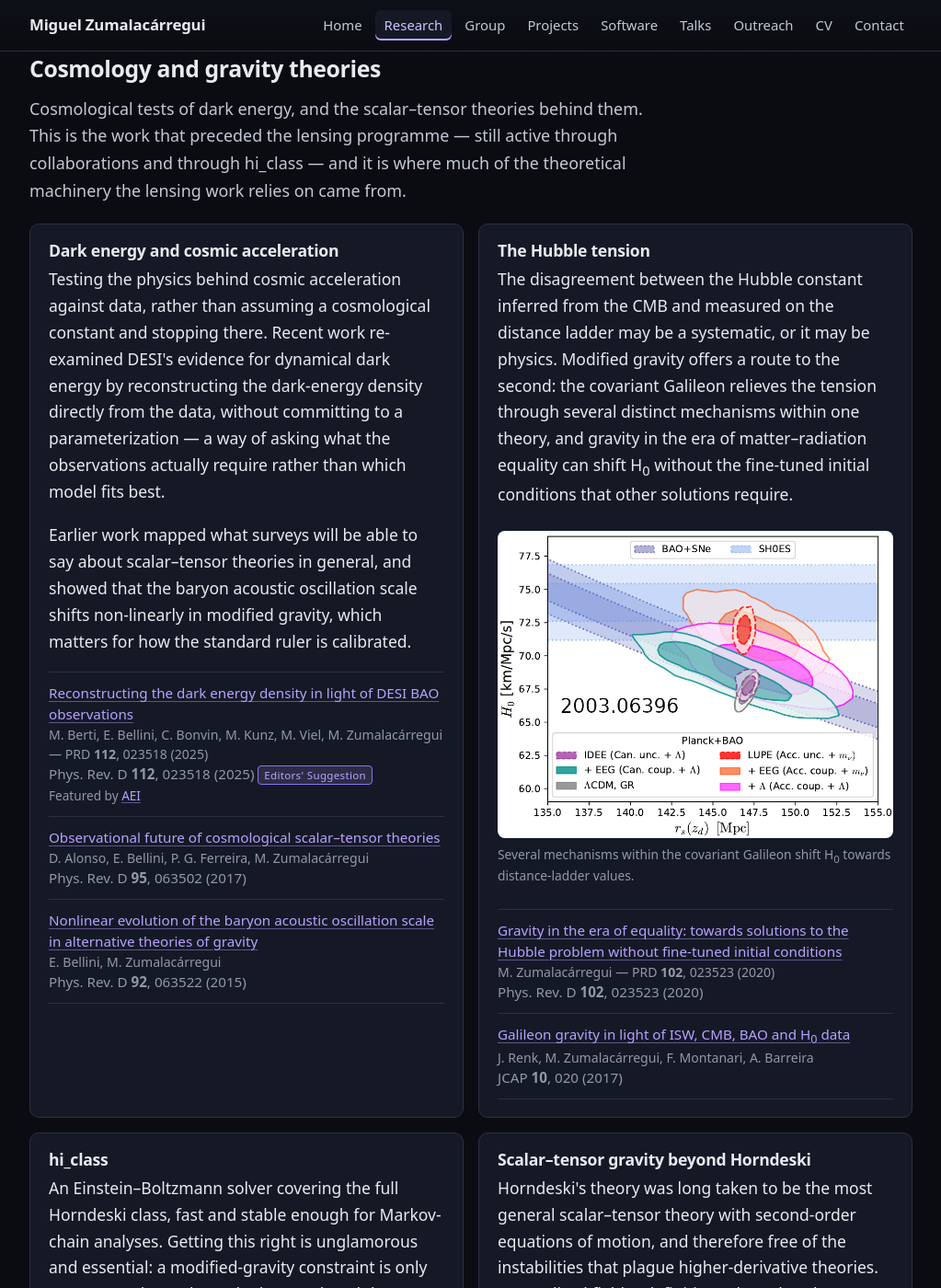
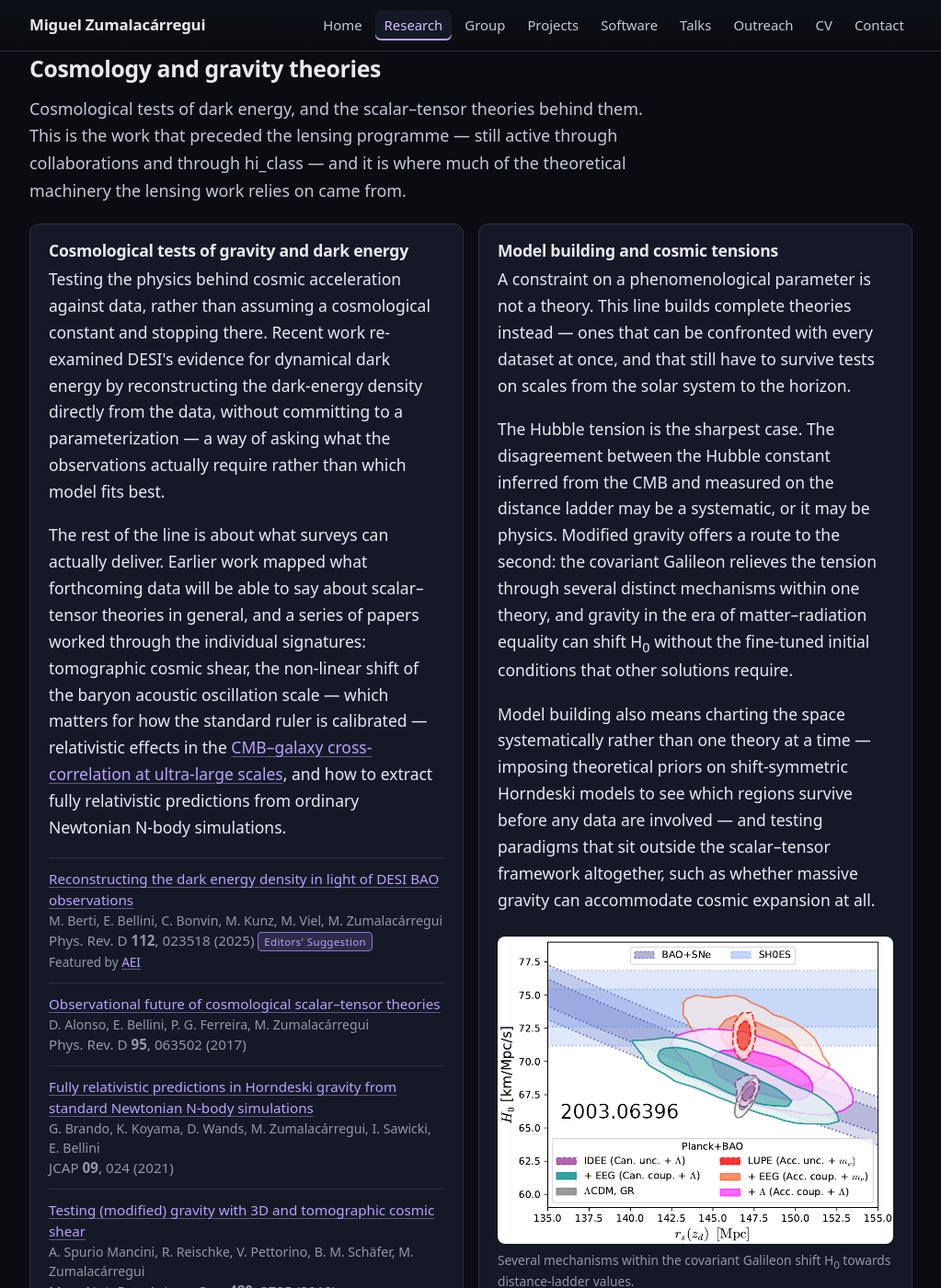
Before and after one commit to miguelzuma/miguelzuma.github.io, a Jekyll site: the page built from research.html, in a window 1280 px wide and 1400 px high, scrolled down 6890 px. Shown: the whole window at 92% size, without its empty margins (128-1151 px from the left). Built offline with Jekyll 4.4.1, drawn with Linux system fonts in a browser that asks for light colours; some of the changed text lies outside the part shown.

Commit message:
Restructure the cosmology section into the two research lines
Splits into cosmological tests of gravity and dark energy, and model
building and cosmic tensions, matching how the work is framed elsewhere.
Adds Brando+, Spurio Mancini+, Traykova+ and the massive-gravity paper;
drops the inhomogeneous-cosmologies card.

Co-Authored-By: Claude Opus 5 (1M context) <noreply@anthropic.com>
Claude-Session: https://claude.ai/code/session_01E2ZbXszK9qt9svKVxU5Yrt

```diff
--- a/research.html
+++ b/research.html
@@ -453,7 +453,7 @@ description: >-
 <div class="grid grid-2">
 
   <section class="card" id="dark-energy">
-    <h3 class="card-title">Dark energy and cosmic acceleration</h3>
+    <h3 class="card-title">Cosmological tests of gravity and dark energy</h3>
     <p>
       Testing the physics behind cosmic acceleration against data, rather than
       assuming a cosmological constant and stopping there. Recent work
@@ -463,36 +463,61 @@ description: >-
       rather than which model fits best.
     </p>
     <p>
-      Earlier work mapped what surveys will be able to say about scalar–tensor
-      theories in general, and showed that the baryon acoustic oscillation scale
-      shifts non-linearly in modified gravity, which matters for how the standard
-      ruler is calibrated.
+      The rest of the line is about what surveys can actually deliver. Earlier
+      work mapped what forthcoming data will be able to say about scalar–tensor
+      theories in general, and a series of papers worked through the individual
+      signatures: tomographic cosmic shear, the non-linear shift of the baryon
+      acoustic oscillation scale — which matters for how the standard ruler is
+      calibrated — relativistic effects in the
+      <a href="https://inspirehep.net/literature/1445097" rel="noopener">CMB–galaxy cross-correlation at ultra-large scales</a>,
+      and how to extract fully relativistic predictions from ordinary Newtonian
+      N-body simulations.
     </p>
     <ul class="pubs">
       <li><a href="https://inspirehep.net/literature/2901653" rel="noopener">Reconstructing the dark energy density in light of DESI BAO observations</a>
-        <span class="authors">M. Berti, E. Bellini, C. Bonvin, M. Kunz, M. Viel, M. Zumalacárregui — PRD <strong>112</strong>, 023518 (2025)</span>
+        <span class="authors">M. Berti, E. Bellini, C. Bonvin, M. Kunz, M. Viel, M. Zumalacárregui</span>
         <span class="journal">Phys. Rev. D <strong>112</strong>, 023518 (2025)</span>
         <span class="badge">Editors' Suggestion</span>
         <span class="feature">Featured by <a href="https://www.aei.mpg.de/1260854/a-model-independent-reconstruction-of-dark-energy-through-the-universe-s-history" rel="noopener">AEI</a></span></li>
       <li><a href="https://inspirehep.net/literature/1495006" rel="noopener">Observational future of cosmological scalar–tensor theories</a>
         <span class="authors">D. Alonso, E. Bellini, P. G. Ferreira, M. Zumalacárregui</span>
         <span class="journal">Phys. Rev. D <strong>95</strong>, 063502 (2017)</span></li>
+      <li><a href="https://inspirehep.net/literature/1862738" rel="noopener">Fully relativistic predictions in Horndeski gravity from standard Newtonian N-body simulations</a>
+        <span class="authors">G. Brando, K. Koyama, D. Wands, M. Zumalacárregui, I. Sawicki, E. Bellini</span>
+        <span class="journal">JCAP <strong>09</strong>, 024 (2021)</span></li>
+      <li><a href="https://inspirehep.net/literature/1647938" rel="noopener">Testing (modified) gravity with 3D and tomographic cosmic shear</a>
+        <span class="authors">A. Spurio Mancini, R. Reischke, V. Pettorino, B. M. Schäfer, M. Zumalacárregui</span>
+        <span class="journal">Mon. Not. Roy. Astron. Soc. <strong>480</strong>, 3725 (2018)</span></li>
       <li><a href="https://inspirehep.net/literature/1370110" rel="noopener">Nonlinear evolution of the baryon acoustic oscillation scale in alternative theories of gravity</a>
         <span class="authors">E. Bellini, M. Zumalacárregui</span>
         <span class="journal">Phys. Rev. D <strong>92</strong>, 063522 (2015)</span></li>
     </ul>
   </section>
 
-  <section class="card" id="hubble">
-    <h3 class="card-title">The Hubble tension</h3>
+  <section class="card" id="model-building">
+    <h3 class="card-title">Model building and cosmic tensions</h3>
     <p>
-      The disagreement between the Hubble constant inferred from the CMB and
-      measured on the distance ladder may be a systematic, or it may be physics.
-      Modified gravity offers a route to the second: the covariant Galileon
-      relieves the tension through several distinct mechanisms within one theory,
-      and gravity in the era of matter–radiation equality can shift
-      H<sub>0</sub> without the fine-tuned initial conditions that other
-      solutions require.
+      A constraint on a phenomenological parameter is not a theory. This line
+      builds complete theories instead — ones that can be confronted with every
+      dataset at once, and that still have to survive tests on scales from the
+      solar system to the horizon.
+    </p>
+    <p>
+      The Hubble tension is the sharpest case. The disagreement between the
+      Hubble constant inferred from the CMB and measured on the distance ladder
+      may be a systematic, or it may be physics. Modified gravity offers a route
+      to the second: the covariant Galileon relieves the tension through several
+      distinct mechanisms within one theory, and gravity in the era of
+      matter–radiation equality can shift H<sub>0</sub> without the fine-tuned
+      initial conditions that other solutions require.
+    </p>
+    <p>
+      Model building also means charting the space systematically rather than
+      one theory at a time — imposing theoretical priors on shift-symmetric
+      Horndeski models to see which regions survive before any data are
+      involved — and testing paradigms that sit outside the scalar–tensor
+      framework altogether, such as whether massive gravity can accommodate
+      cosmic expansion at all.
     </p>
     <figure>
       <img src="{{ '/imgs/master_plot_annotated.png' | relative_url }}"
@@ -504,11 +529,17 @@ description: >-
     </figure>
     <ul class="pubs">
       <li><a href="https://inspirehep.net/literature/1785417" rel="noopener">Gravity in the era of equality: towards solutions to the Hubble problem without fine-tuned initial conditions</a>
-        <span class="authors">M. Zumalacárregui — PRD <strong>102</strong>, 023523 (2020)</span>
+        <span class="authors">M. Zumalacárregui</span>
         <span class="journal">Phys. Rev. D <strong>102</strong>, 023523 (2020)</span></li>
       <li><a href="https://inspirehep.net/literature/1609059" rel="noopener">Galileon gravity in light of ISW, CMB, BAO and H<sub>0</sub> data</a>
         <span class="authors">J. Renk, M. Zumalacárregui, F. Montanari, A. Barreira</span>
         <span class="journal">JCAP <strong>10</strong>, 020 (2017)</span></li>
+      <li><a href="https://inspirehep.net/literature/1852905" rel="noopener">Theoretical priors in scalar–tensor cosmologies: shift-symmetric Horndeski models</a>
+        <span class="authors">D. Traykova, E. Bellini, P. G. Ferreira, C. García-García, J. Noller, M. Zumalacárregui</span>
+        <span class="journal">Phys. Rev. D <strong>104</strong>, 083502 (2021)</span></li>
+      <li><a href="https://inspirehep.net/literature/2854204" rel="noopener">To the problem of cosmic expansion in massive gravity</a>
+        <span class="authors">L. Heisenberg, A. Longo, G. Tambalo, M. Zumalacárregui</span>
+        <span class="journal">JCAP <strong>08</strong>, 026 (2025)</span></li>
     </ul>
   </section>
 
@@ -598,30 +629,6 @@ description: >-
       <li><a href="https://inspirehep.net/literature/852011" rel="noopener">Disformal scalar fields and the dark sector of the Universe</a>
         <span class="authors">M. Zumalacárregui, T. Koivisto, D. Mota, P. Ruiz-Lapuente</span>
         <span class="journal">JCAP <strong>05</strong>, 038 (2010)</span></li>
-    </ul>
-  </section>
-
-  <section class="card" id="inhomogeneous">
-    <h3 class="card-title">Inhomogeneous cosmologies</h3>
-    <p>
-      Before dark energy was assumed, one alternative was that we sit near the
-      centre of a very large underdensity, with apparent acceleration produced by
-      inhomogeneity rather than by a new component. Testing that idea properly
-      turned out to be useful well beyond its own merits: it exposes which steps
-      in a standard analysis quietly assume homogeneity, and cosmic rulers strain
-      the void models badly once supernovae, BAO and the CMB are combined.
-    </p>
-    <figure>
-      <img src="{{ '/imgs/tensioninthevoid.jpg' | relative_url }}"
-           alt="Constraint contours in the matter-density and Hubble-rate plane for void models, showing supernova, BAO and CMB data preferring different regions." loading="lazy" width="675" height="467">
-      <figcaption>
-        Supernovae, BAO and the CMB pull in different directions in
-        Lemaître–Tolman–Bondi void models; the combination strains the model.
-      </figcaption>
-    </figure>
-    <ul class="pubs">
-      <li><a href="https://inspirehep.net/literature/1084620" rel="noopener">Tension in the void: cosmic rulers strain inhomogeneous cosmologies</a>
-        <span class="authors">M. Zumalacárregui, J. García-Bellido, P. Ruiz-Lapuente — JCAP <strong>1210</strong>, 009</span></li>
     </ul>
   </section>
 
```
